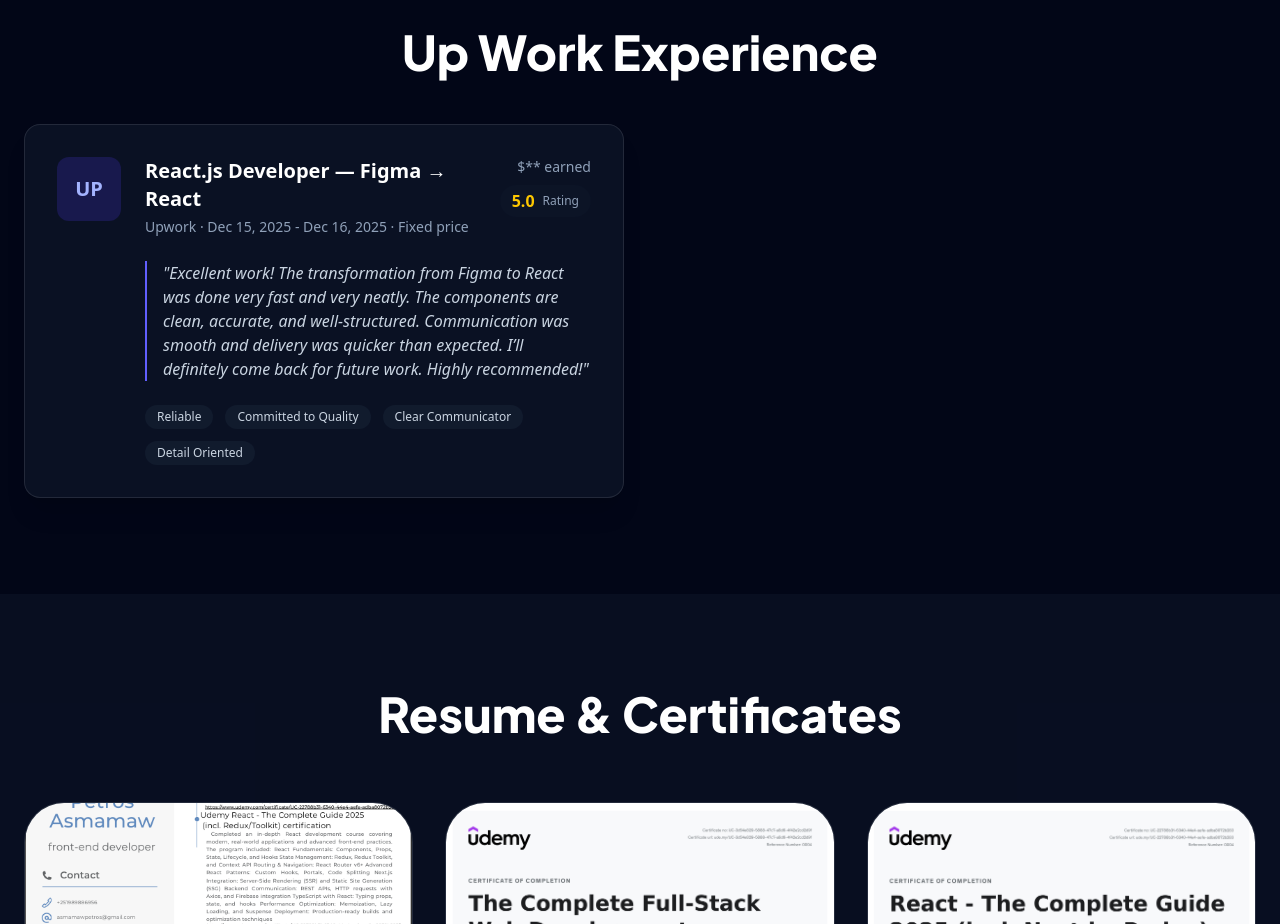
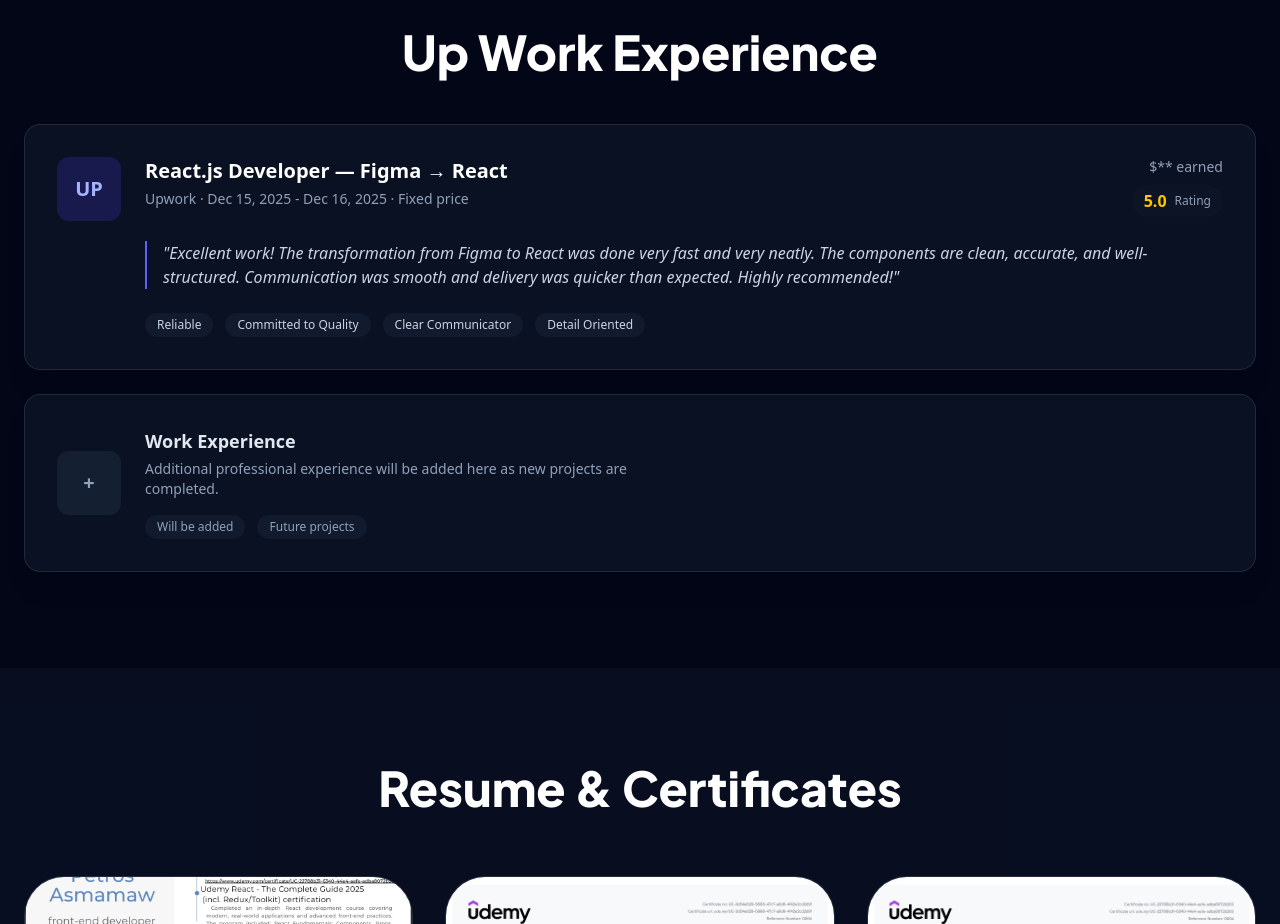
Before and after one commit to petrosasmamaw/Petros-Asmamaw-Portfolio-Updated, a React (Vite) app: page / in a window 1280 px wide. Shown: the part 2600-3524 px from the top of the page. Built offline with nearby package versions, Linux system fonts and the light colour scheme.

Commit message:
work experice add

```diff
--- a/src/components/Experience.jsx
+++ b/src/components/Experience.jsx
@@ -1,15 +1,12 @@
 import React from 'react';
-import WorkExperience from './workExperience.jsx';
-
+import WorkExperience from './workExperience';
 export default function Experience() {
   return (
     <section id="experience" className="py-24">
       <div className="max-w-7xl mx-auto px-6">
         <h2 className="text-4xl md:text-5xl font-heading font-black mb-12 text-center text-white">Up Work Experience</h2>
 
-        <div className="grid grid-cols-1 md:grid-cols-2 gap-8">
-          <WorkExperience />
-        </div>
+       <WorkExperience />
       </div>
     </section>
   );
--- a/src/components/workExperience.jsx
+++ b/src/components/workExperience.jsx
@@ -1,17 +1,26 @@
-import React from 'react';
-import { motion } from 'framer-motion';
+import React from "react";
+import { motion } from "framer-motion";
 
 export default function WorkExperience() {
   return (
+    <div className="space-y-6">
       <div className="p-8 glass rounded-2xl shadow-xl">
         <div className="flex items-start gap-6">
-        <div className="w-16 h-16 rounded-xl bg-indigo-600/20 flex items-center justify-center text-indigo-300 font-black text-xl">UP</div>
+          <div className="w-16 h-16 rounded-xl bg-indigo-600/20 flex items-center justify-center text-indigo-300 font-black text-xl">
+            UP
+          </div>
+
           <div className="flex-1">
             <div className="flex items-start justify-between">
               <div>
-              <h3 className="text-xl font-bold text-white">React.js Developer — Figma → React</h3>
-              <p className="text-sm text-slate-400 mt-1">Upwork · Dec 15, 2025 - Dec 16, 2025 · Fixed price</p>
+                <h3 className="text-xl font-bold text-white">
+                  React.js Developer — Figma → React
+                </h3>
+                <p className="text-sm text-slate-400 mt-1">
+                  Upwork · Dec 15, 2025 - Dec 16, 2025 · Fixed price
+                </p>
               </div>
+
               <div className="text-right">
                 <p className="text-sm text-slate-400">$** earned</p>
                 <div className="mt-2 inline-flex items-center gap-2 bg-slate-900/40 px-3 py-1 rounded-full">
@@ -27,17 +36,62 @@ export default function WorkExperience() {
               transition={{ delay: 0.05 }}
               className="mt-6 text-slate-300 italic border-l-2 border-indigo-500 pl-4"
             >
-            "Excellent work! The transformation from Figma to React was done very fast and very neatly. The components are clean, accurate, and well-structured. Communication was smooth and delivery was quicker than expected. I’ll definitely come back for future work. Highly recommended!"
+              "Excellent work! The transformation from Figma to React was done very
+              fast and very neatly. The components are clean, accurate, and
+              well-structured. Communication was smooth and delivery was quicker
+              than expected. Highly recommended!"
             </motion.blockquote>
 
             <div className="mt-6 flex flex-wrap gap-3">
-            <span className="px-3 py-1 bg-slate-800/40 text-slate-300 rounded-full text-xs">Reliable</span>
-            <span className="px-3 py-1 bg-slate-800/40 text-slate-300 rounded-full text-xs">Committed to Quality</span>
-            <span className="px-3 py-1 bg-slate-800/40 text-slate-300 rounded-full text-xs">Clear Communicator</span>
-            <span className="px-3 py-1 bg-slate-800/40 text-slate-300 rounded-full text-xs">Detail Oriented</span>
+              <span className="px-3 py-1 bg-slate-800/40 text-slate-300 rounded-full text-xs">
+                Reliable
+              </span>
+              <span className="px-3 py-1 bg-slate-800/40 text-slate-300 rounded-full text-xs">
+                Committed to Quality
+              </span>
+              <span className="px-3 py-1 bg-slate-800/40 text-slate-300 rounded-full text-xs">
+                Clear Communicator
+              </span>
+              <span className="px-3 py-1 bg-slate-800/40 text-slate-300 rounded-full text-xs">
+                Detail Oriented
+              </span>
             </div>
           </div>
         </div>
       </div>
+
+      {/* === Will Be Added Card === */}
+      <motion.div
+        initial={{ opacity: 0, y: 10 }}
+        animate={{ opacity: 1, y: 0 }}
+        transition={{ delay: 0.15 }}
+        className="p-8 glass rounded-2xl shadow-xl border border-dashed border-slate-700"
+      >
+        <div className="flex items-center gap-6">
+          <div className="w-16 h-16 rounded-xl bg-slate-700/30 flex items-center justify-center text-slate-400 font-black text-xl">
+            +
+          </div>
+
+          <div>
+            <h3 className="text-lg font-semibold text-slate-200">
+              Work Experience
+            </h3>
+            <p className="text-sm text-slate-400 mt-1 max-w-lg">
+              Additional professional experience will be added here as new
+              projects are completed.
+            </p>
+
+            <div className="mt-4 flex gap-3">
+              <span className="px-3 py-1 bg-slate-800/40 text-slate-400 rounded-full text-xs">
+                Will be added
+              </span>
+              <span className="px-3 py-1 bg-slate-800/40 text-slate-400 rounded-full text-xs">
+                Future projects
+              </span>
+            </div>
+          </div>
+        </div>
+      </motion.div>
+    </div>
   );
 }
```
Lines whose indentation alone changed are shown as unchanged.
